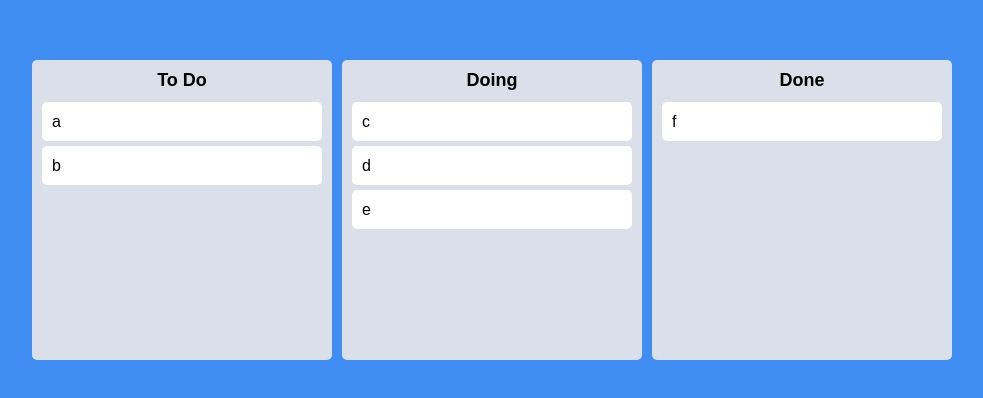
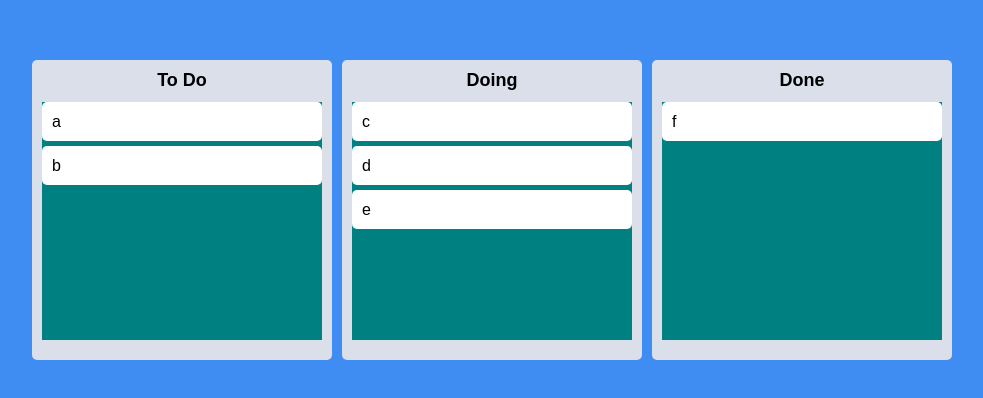
Before and after one commit to daeyeub/trelloclone, a React (Create React App) app: page / in a window 1280 px wide. Shown: the part 190-588 px from the top of the page, without its empty margins (148-1131 px from the left). Built offline with nearby package versions, Linux system fonts and the light colour scheme.

Commit message:
Update Board.tsx

```diff
--- a/src/Components/Board.tsx
+++ b/src/Components/Board.tsx
@@ -10,6 +10,8 @@
   border-radius: 5px;
   min-height: 300px;
   width: 300px;
+  display: flex;
+  flex-direction: column;
 `;
 const Title = styled.h2`
   text-align: center;
@@ -17,7 +19,20 @@
   margin-bottom: 10px;
   font-size: 18px;
 `;
-
+interface IAreaProps {
+  draggingFromThisWith: boolean;
+  isDraggingOver: boolean;
+}
+const Area = styled.div<IAreaProps>`
+  background-color: ${(props) =>
+    props.isDraggingOver
+      ? "pink"
+      : props.draggingFromThisWith
+      ? "red"
+      : "teal"};
+  flex-grow: 1;
+  transition: background-color 0.2s ease-in-out;
+`;
 interface IBoardProps {
   toDos: string[];
   boardId: string;
@@ -27,9 +42,10 @@
     <Wrapper>
       <Title>{boardId}</Title>
       <Droppable droppableId={boardId}>
-        {(magic) => (
-          <div
-            // style={{ backgroundColor: "red ", height: "100%" }}
+        {(magic, snapshot) => (
+          <Area
+            isDraggingOver={snapshot.isDraggingOver}
+            draggingFromThisWith={Boolean(snapshot.draggingFromThisWith)}
             ref={magic.innerRef}
             {...magic.droppableProps}
           >
@@ -37,7 +53,7 @@
               <DraggableCard key={toDo} index={index} toDo={toDo} />
             ))}
             {magic.placeholder}
-          </div>
+          </Area>
         )}
       </Droppable>
     </Wrapper>
```
